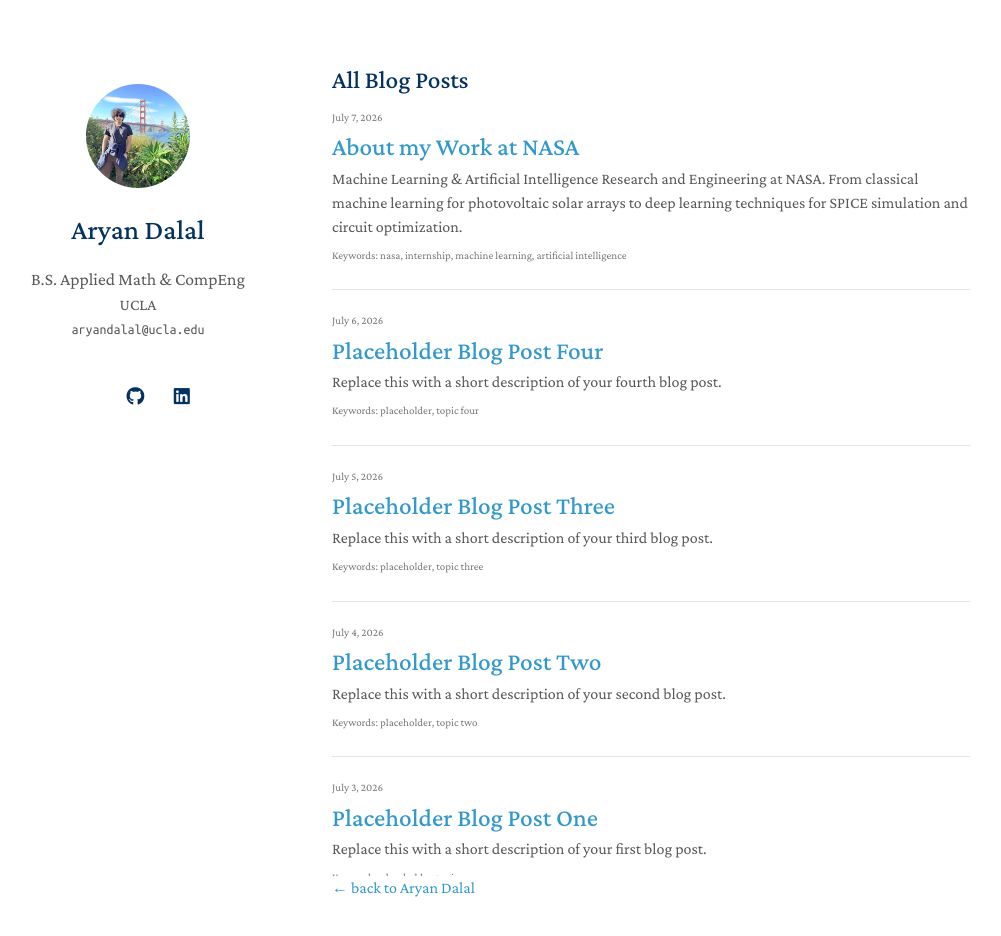
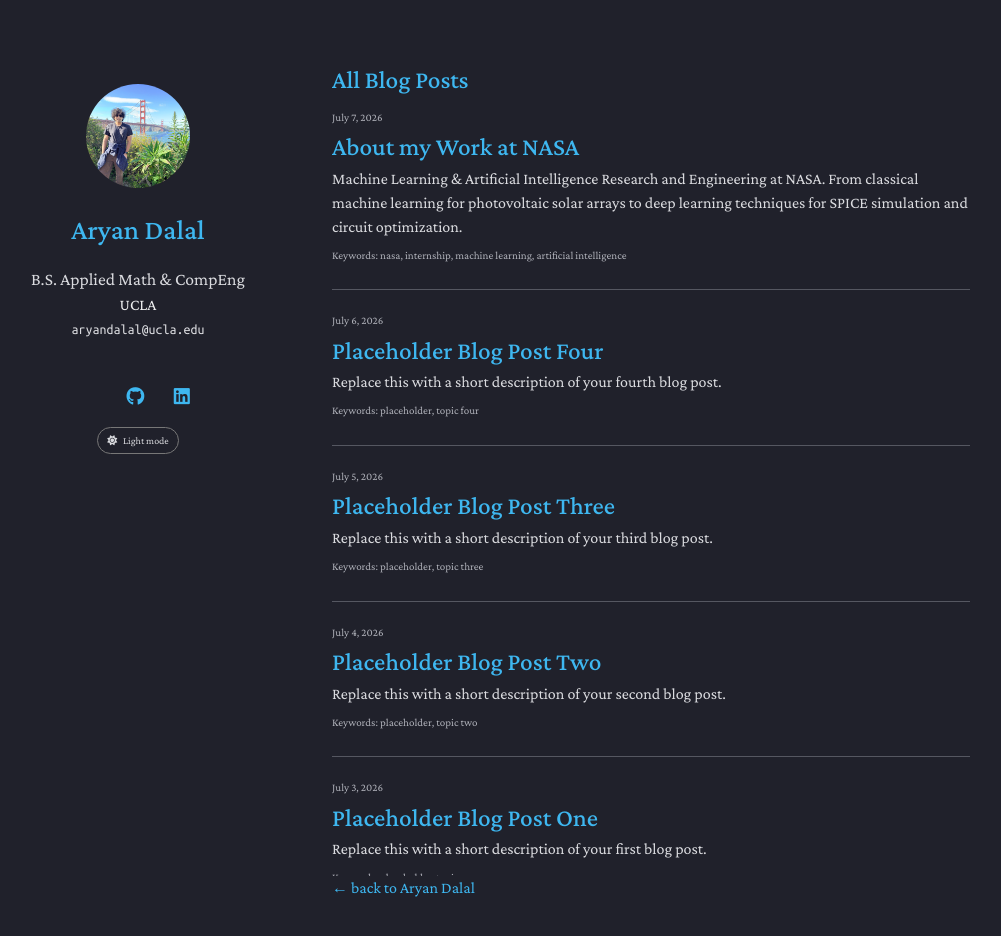
Before and after one commit to DalalAryan/dalalaryan.github.io, a Jekyll site: the page built from blog.md, in a window 1280 px wide. Shown: the top 936 px of the page, without its empty margins (138-1139 px from the left). Built offline with Jekyll 4.4.1, drawn with Linux system fonts in a browser that asks for light colours; a style sheet for code colours, icons or effects is not loaded.

Commit message:
dark/light mode toggle + blog post title

```diff
--- a/_config.yml
+++ b/_config.yml
@@ -31,6 +31,10 @@ enable_footnote: true
 # Auto Dark Mode
 # You may use the option to disable the automatic dark theme
 auto_dark_mode: true
+
+# Default color theme for first-time visitors: "dark" or "light".
+# A visitor's selection from the theme toggle is remembered in their browser.
+default_theme: dark
 
 # Font
 # You can use this option to choose between Serif or Sans Serif fonts.
--- a/_includes/header.html
+++ b/_includes/header.html
@@ -52,10 +52,16 @@
   {% endif %}
   </div>
 
+  <button class="theme-toggle" type="button" aria-label="Switch to light mode">
+    <i class="fa-solid fa-sun" aria-hidden="true"></i>
+    <span>Light mode</span>
+  </button>
+
   {% if page.url == "/" %}
   {% assign latest_blog_posts = site.blog | sort: "date" | reverse %}
   {% if latest_blog_posts.size > 0 %}
   <nav class="latest-posts" aria-label="Latest blog posts">
+    <h2 class="latest-posts-title">Blog</h2>
     <ol>
       {% for post in latest_blog_posts limit: 5 %}
       <li>
--- a/_layouts/homepage.html
+++ b/_layouts/homepage.html
@@ -10,6 +10,16 @@
     {% if site.keywords %}
     <meta name="keywords" content="{{ site.keywords }}">
     {% endif %}
+    <script>
+      (function () {
+        var defaultTheme = {{ site.default_theme | default: "dark" | jsonify }};
+        try {
+          document.documentElement.dataset.theme = localStorage.getItem("theme") || defaultTheme;
+        } catch (error) {
+          document.documentElement.dataset.theme = defaultTheme;
+        }
+      }());
+    </script>
     {% if site.canonical %}
     <link rel="canonical" href="{{ site.canonical }}"/>
     {% endif %}
@@ -26,13 +36,8 @@
     {% else %}
     <link rel="stylesheet" href="/assets/css/font.css">
     {% endif %}
-    {% if site.auto_dark_mode %}
+    <link rel="stylesheet" href="/assets/css/publications.css">
     <link rel="stylesheet" href="/assets/css/style.css">
-    <link rel="stylesheet" href="/assets/css/publications.css">
-    {% else %}
-    <link rel="stylesheet" href="/assets/css/style-no-dark-mode.css">
-    <link rel="stylesheet" href="/assets/css/publications-no-dark-mode.css">
-    {% endif %}
 
   </head>
   <body>
@@ -50,6 +55,7 @@
       </footer>
     </div>
     <script src="{{ "/assets/js/scale.fix.js" | relative_url }}"></script>
+    <script src="{{ "/assets/js/theme-toggle.js" | relative_url }}"></script>
     {% if site.google_analytics %}
     <script>
       (function(i,s,o,g,r,a,m){i['GoogleAnalyticsObject']=r;i[r]=i[r]||function(){
--- a/assets/css/style.scss
+++ b/assets/css/style.scss
@@ -4,8 +4,15 @@
 @import "minimal-light";
 
 .latest-posts {
-  margin-top: 2rem;
+  margin-top: 1.25rem;
   text-align: left;
+}
+
+.latest-posts-title {
+  margin: 0 0 3px;
+  text-align: center;
+  font-size: 16px;
+  font-weight: 500;
 }
 
 .latest-posts ol {
@@ -23,7 +30,7 @@
   grid-template-columns: 74px minmax(0, 1fr);
   gap: 12px;
   align-items: center;
-  padding: 11px 0;
+  padding: 8px 0;
   margin: 0;
   border-bottom: 1px solid #d8d8d8;
   border-right: 0;
@@ -56,6 +63,28 @@
   font-style: italic;
   line-height: 1.5;
   color: #777;
+}
+
+.theme-toggle {
+  margin-top: 12px;
+  padding: 5px 9px;
+  border: 1px solid #777;
+  border-radius: 999px;
+  background: transparent;
+  color: inherit;
+  font: inherit;
+  font-size: 10px;
+  cursor: pointer;
+}
+
+.theme-toggle i {
+  margin-right: 4px;
+}
+
+.theme-toggle:hover,
+.theme-toggle:focus-visible {
+  border-color: #39c;
+  color: #39c;
 }
 
 .blog-post-meta {
@@ -115,3 +144,146 @@
     margin-top: 2rem;
   }
 }
+
+/* Explicit themes override the operating-system preference globally. */
+html[data-theme="dark"] {
+  color-scheme: dark;
+}
+
+html[data-theme="dark"] body {
+  background-color: #20212b;
+  color: #dadbdf;
+}
+
+html[data-theme="dark"] h1,
+html[data-theme="dark"] h2,
+html[data-theme="dark"] h3,
+html[data-theme="dark"] h4,
+html[data-theme="dark"] h5,
+html[data-theme="dark"] h6,
+html[data-theme="dark"] a,
+html[data-theme="dark"] th,
+html[data-theme="dark"] dt {
+  color: #3eb7f0;
+}
+
+html[data-theme="dark"] autocolor,
+html[data-theme="dark"] strong,
+html[data-theme="dark"] papertitle {
+  color: #eeeff0;
+}
+
+html[data-theme="dark"] pre {
+  background: #292b36;
+  border-color: #555761;
+}
+
+html[data-theme="dark"] code,
+html[data-theme="dark"] pre {
+  color: #eeeff0;
+}
+
+html[data-theme="dark"] blockquote {
+  background: #20212b;
+}
+
+html[data-theme="dark"] .social-icons a {
+  color: #3eb7f0 !important;
+}
+
+html[data-theme="dark"] .latest-posts li,
+html[data-theme="dark"] .blog-archive-item {
+  border-color: #555761;
+}
+
+html[data-theme="dark"] .latest-posts time,
+html[data-theme="dark"] .sidebar-quote,
+html[data-theme="dark"] .blog-post-meta,
+html[data-theme="dark"] .blog-archive-date,
+html[data-theme="dark"] .blog-archive-keywords {
+  color: #aeb0b8;
+}
+
+html[data-theme="dark"] .publications ol.bibliography li .links a.btn {
+  color: #fff;
+  border-color: #fff;
+}
+
+html[data-theme="dark"] {
+  --global-theme-color: rgb(36, 150, 203);
+  --global-bg-color: #20212b;
+  --global-text-color: #dadbdf;
+}
+
+html[data-theme="light"] {
+  color-scheme: light;
+  --global-theme-color: #043361;
+  --global-bg-color: #fff;
+  --global-text-color: #111;
+}
+
+html[data-theme="light"] body {
+  background-color: #fff;
+  color: #111;
+}
+
+html[data-theme="light"] h1,
+html[data-theme="light"] h2,
+html[data-theme="light"] h3,
+html[data-theme="light"] h4,
+html[data-theme="light"] h5,
+html[data-theme="light"] h6 {
+  color: #043361;
+}
+
+html[data-theme="light"] a {
+  color: #2792c5;
+}
+
+html[data-theme="light"] a:hover {
+  color: #006b9d;
+}
+
+html[data-theme="light"] autocolor,
+html[data-theme="light"] strong,
+html[data-theme="light"] papertitle,
+html[data-theme="light"] th,
+html[data-theme="light"] dt {
+  color: #111;
+}
+
+html[data-theme="light"] code,
+html[data-theme="light"] pre {
+  color: #222;
+}
+
+html[data-theme="light"] pre {
+  background: #f8f8f8;
+  border-color: #e5e5e5;
+}
+
+html[data-theme="light"] blockquote {
+  background: #fff;
+}
+
+html[data-theme="light"] .social-icons a {
+  color: #043361 !important;
+}
+
+html[data-theme="light"] .latest-posts li,
+html[data-theme="light"] .blog-archive-item {
+  border-color: #d8d8d8;
+}
+
+html[data-theme="light"] .latest-posts time,
+html[data-theme="light"] .sidebar-quote,
+html[data-theme="light"] .blog-post-meta,
+html[data-theme="light"] .blog-archive-date,
+html[data-theme="light"] .blog-archive-keywords {
+  color: #666;
+}
+
+html[data-theme="light"] .publications ol.bibliography li .links a.btn {
+  color: #111;
+  border-color: #111;
+}
--- /dev/null
+++ b/assets/js/theme-toggle.js
@@ -0,0 +1,27 @@
+(function () {
+  var toggle = document.querySelector(".theme-toggle");
+  if (!toggle) return;
+
+  var icon = toggle.querySelector("i");
+  var label = toggle.querySelector("span");
+
+  function updateToggle(theme) {
+    var isDark = theme === "dark";
+    icon.className = isDark ? "fa-solid fa-sun" : "fa-solid fa-moon";
+    label.textContent = isDark ? "Light mode" : "Dark mode";
+    toggle.setAttribute("aria-label", isDark ? "Switch to light mode" : "Switch to dark mode");
+  }
+
+  toggle.addEventListener("click", function () {
+    var nextTheme = document.documentElement.dataset.theme === "dark" ? "light" : "dark";
+    document.documentElement.dataset.theme = nextTheme;
+    try {
+      localStorage.setItem("theme", nextTheme);
+    } catch (error) {
+      // The theme still changes when browser storage is unavailable.
+    }
+    updateToggle(nextTheme);
+  });
+
+  updateToggle(document.documentElement.dataset.theme || "dark");
+}());
```
Also changed, not shown: _layouts/project.html (+12 -6 lines).
